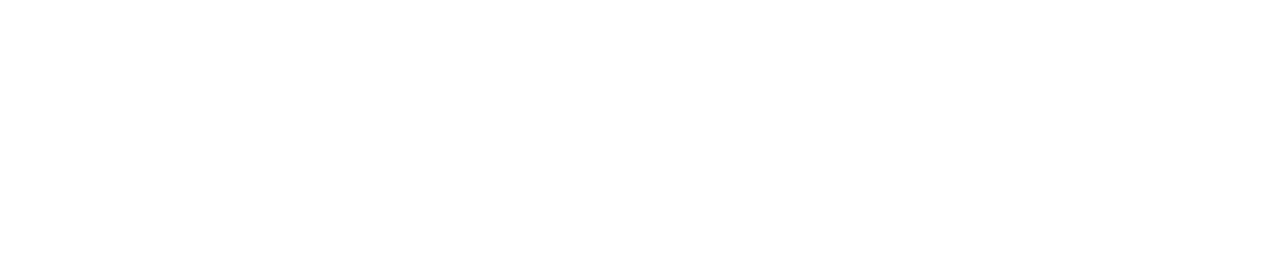
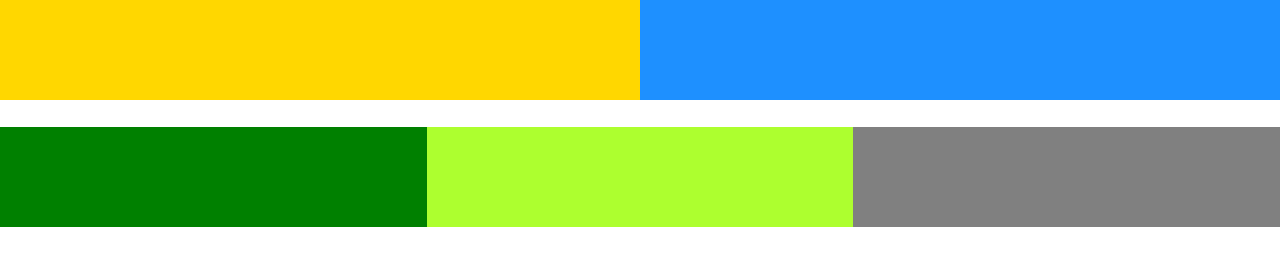
Before and after one commit to DVIR-REFAEL/My-Web, a plain HTML site: page index.html in a window 1280 px wide. Drawn offline with Linux system fonts and the light colour scheme.

Commit message:
Define Grid

```diff
--- a/css/style.css
+++ b/css/style.css
@@ -397,3 +397,20 @@ ul {
     font-size: 1.6rem;
   }
 }
+
+/*Grid*/
+.grid {
+  display: grid;
+}
+
+@media screen and (min-width: 768px) {
+  .grid--1x2 {
+    grid-template-columns: 1fr 1fr;
+  }
+}
+@media screen and (min-width: 1024px) {
+  .grid--1x3 {
+    grid-template-columns: repeat(3, 1fr);
+  }
+
+}
--- a/index.html
+++ b/index.html
@@ -16,5 +16,16 @@
     <meta http-equiv="X-UA-Compatible" content="IE=edge" />
     <meta name="viewport" content="width=device-width, initial-scale=1.0" />
   </head>
-  <body></body>
+  <body>
+    <div class="grid grid--1x2">
+      <div style="height: 100px; background: gold"></div>
+      <div style="height: 100px; background: dodgerblue"></div>
+    </div>
+    <br />
+    <div class="grid grid--1x3">
+      <div style="height: 100px; background: green"></div>
+      <div style="height: 100px; background: greenyellow"></div>
+      <div style="height: 100px; background: grey"></div>
+    </div>
+  </body>
 </html>
```
Also changed, not shown: components/grid.html (added, +10 -0 lines).
